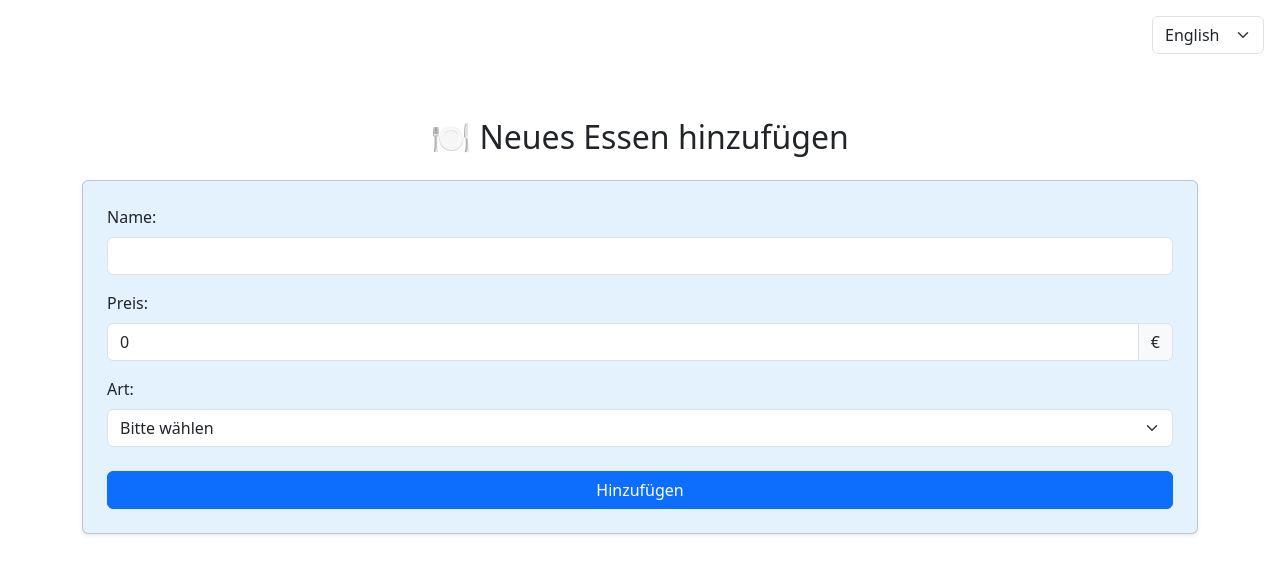
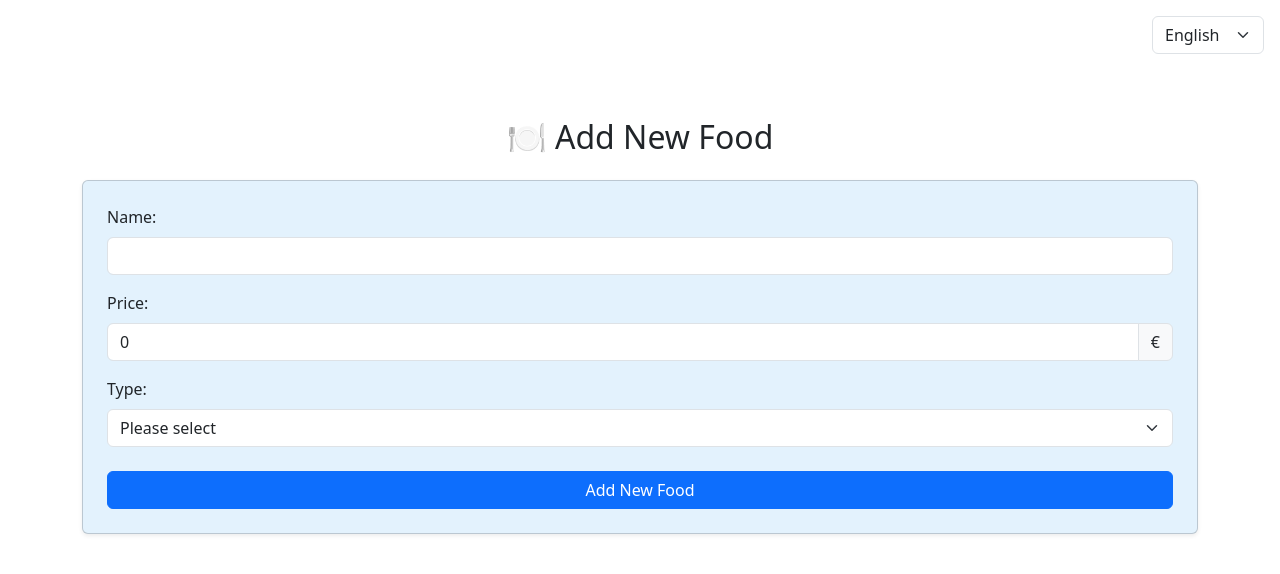
Before and after one commit to SiarCoding/WebMo2024, a Vue app in the folder WEBMO2024/: page /add-essen in a window 1280 px wide. Shown: the top 574 px of the page. Built offline with nearby package versions, Linux system fonts and the light colour scheme; sample sign-in values are in the browser's storage.

Commit message:
add-essen sprache hinzufügt

```diff
--- a/WEBMO2024/src/components/AddEssen.vue
+++ b/WEBMO2024/src/components/AddEssen.vue
@@ -1,14 +1,14 @@
 <template>
   <div class="container mt-5">
-    <h2 class="mb-4 text-center">🍽️ Neues Essen hinzufügen</h2>
+    <h2 class="mb-4 text-center">🍽️ {{ $t('pages.add_food') }}</h2>
     <form @submit.prevent="hinzufuegen" class="card p-4 shadow-sm" style="background-color: #e3f2fd;">
       <div class="mb-3">
-        <label for="name" class="form-label">Name:</label>
+        <label for="name" class="form-label">{{ $t('pages.food_name') }}:</label>
         <input type="text" v-model="essen.name" class="form-control" id="name" required />
       </div>
 
       <div class="mb-3">
-        <label for="preis" class="form-label">Preis:</label>
+        <label for="preis" class="form-label">{{ $t('pages.food_price') }}:</label>
         <div class="input-group">
           <input type="number" step="0.01" v-model="essen.preis" class="form-control" id="preis" required />
           <span class="input-group-text">€</span>
@@ -16,16 +16,16 @@
       </div>
 
       <div class="mb-4">
-        <label for="art" class="form-label">Art:</label>
+        <label for="art" class="form-label">{{ $t('pages.food_type') }}:</label>
         <select v-model="essen.art" class="form-select" id="art" required>
-          <option disabled value="">Bitte wählen</option>
-          <option value="vegetarisch">Vegetarisch</option>
-          <option value="vegan">Vegan</option>
-          <option value="mit Fleisch">Mit Fleisch</option>
+          <option disabled value="">{{ $t('pages.please_select') }}</option>
+          <option value="vegetarisch">{{ $t('pages.vegetarian') }}</option>
+          <option value="vegan">{{ $t('pages.vegan') }}</option>
+          <option value="mit Fleisch">{{ $t('pages.meat') }}</option>
         </select>
       </div>
 
-      <button type="submit" class="btn btn-primary w-100">Hinzufügen</button>
+      <button type="submit" class="btn btn-primary w-100">{{ $t('pages.add_food') }}</button>
     </form>
     <p v-if="message" class="mt-3 text-success text-center">{{ message }}</p>
   </div>
@@ -50,15 +50,14 @@ export default {
       console.log('Essen hinzufügen gestartet');
 
       if (!this.essen.name || this.essen.preis <= 0 || !this.essen.art) {
-        this.message = 'Bitte alle Felder korrekt ausfüllen!';
+        this.message = this.$t('pages.fill_all_fields'); // Übersetzte Fehlermeldung
         return;
       }
 
       try {
-        // Token aus dem Local Storage abrufen
         const token = localStorage.getItem('token');
         if (!token) {
-          this.message = 'Kein Token vorhanden';
+          this.message = this.$t('pages.no_token'); // Übersetzte Fehlermeldung
           return;
         }
 
@@ -74,7 +73,7 @@ export default {
 
         console.log('Serverantwort:', response);
         if (response.data.success) {
-          this.message = 'Essen erfolgreich hinzugefügt!';
+          this.message = this.$t('pages.food_added'); // Erfolgsnachricht übersetzen
           this.$emit('essenAdded', response.data.essen);
           this.essen = { name: '', preis: 0, art: '' };
         } else {
@@ -85,7 +84,7 @@ export default {
         if (error.response && error.response.data && error.response.data.message) {
           this.message = error.response.data.message; // Zeige die Server-Nachricht an
         } else {
-          this.message = 'Serverfehler: ' + error.message; // Allgemeiner Fehler
+          this.message = this.$t('pages.server_error') + error.message; // Allgemeiner Fehler
         }
       }
     }
--- a/WEBMO2024/src/language.js
+++ b/WEBMO2024/src/language.js
@@ -10,11 +10,18 @@ const messages = {
       create_meal_plan: 'Create Meal Plan',
       food_price: 'Price',
       food_description: 'Description',
-      edit: 'Edit',
-      delete: 'Delete',
+      food_name: 'Name',
+      food_type: 'Type',
+      please_select: 'Please select',
       meat: 'with meat',
       vegetarian: 'vegetarian',
       vegan: 'vegan',
+      edit: 'Edit',
+      delete: 'Delete',
+      fill_all_fields: 'Please fill in all fields correctly!',
+      no_token: 'No token found. Please log in again.',
+      food_added: 'Food successfully added!',
+      server_error: 'Server error: ',
     },
   },
   de: {
@@ -24,11 +31,18 @@ const messages = {
       create_meal_plan: 'Essensplan erstellen',
       food_price: 'Preis',
       food_description: 'Beschreibung',
-      edit: 'Bearbeiten',
-      delete: 'Löschen',
+      food_name: 'Name',
+      food_type: 'Art',
+      please_select: 'Bitte wählen',
       meat: 'mit Fleisch',
       vegetarian: 'vegetarisch',
       vegan: 'vegan',
+      edit: 'Bearbeiten',
+      delete: 'Löschen',
+      fill_all_fields: 'Bitte alle Felder korrekt ausfüllen!',
+      no_token: 'Kein Token vorhanden. Bitte erneut anmelden.',
+      food_added: 'Essen erfolgreich hinzugefügt!',
+      server_error: 'Serverfehler: ',
     },
   },
 };
```
